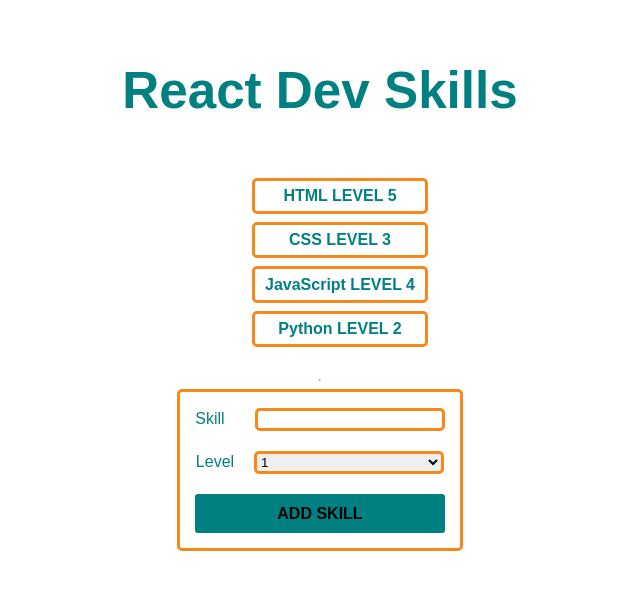
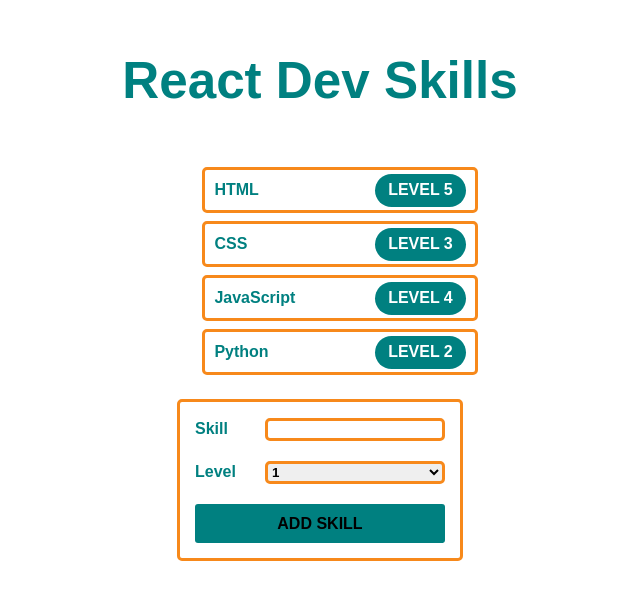
Before and after one commit to KeyNun95/react-dev-skills, a React (Vite) app: page / in a window 1280 px wide. Shown: the part 110-710 px from the top of the page, without its empty margins (320-960 px from the left). Built offline with nearby package versions, Linux system fonts and the light colour scheme.

Commit message:
css done

```diff
--- a/src/App.jsx
+++ b/src/App.jsx
@@ -17,7 +17,7 @@ function App() {
     <div className="App">
       <h1>React Dev Skills</h1>
       <SkillList skills={skills}/>
-      <hr />
+
       <NewSkillForm />
     </div>
   )
--- /dev/null
+++ b/src/Counter.jsx
@@ -0,0 +1,5 @@
+export default function Counter() {
+    return (
+        <div>World</div>
+    );
+}
--- a/src/NewSkillForm.css
+++ b/src/NewSkillForm.css
@@ -1,29 +1,44 @@
 form {
-    display: grid;
+    /* display: grid;
+    gap: 15px; */
+    text-align: left;
+    width: 250px;
+    font-weight: bold;
     padding: 15px;
     border: rgb(247, 137, 27) solid 3px;
     border-radius: 5px;
-    width: 250px;
+    align-items: justify;
 }
 
 .bar {
+    font-weight: bold;
     border: rgb(247, 137, 27) solid 3px;
     border-radius: 5px;
-    margin-left: 30px;
-    width: 180px;
+    margin-left: 37px;
+    width: 170px;
+    /* padding: 0.2rem; */
 }
 
 .dropdown {
+    font-weight: bold;
+    /* padding: 0.2rem; */
     border: rgb(247, 137, 27) solid 3px;
     border-radius: 5px;
-    margin-left: 20px;
-    width: 190px;
+    margin-left: 29px;
+    width: 180px;
     margin-top: 20px;
 }
 
 .button {
+    /* grid-column: span 2;
+    background-color: teal;
+    border: 0.2rem solid teal;
+    font-weight: bold;
+    padding: 0.2rem;
+    border-radius: 3px; */
     background-color: teal;
     font-weight: bold;
     margin-top: 20px;
     border-radius: 3px;
+    width: 250px;
 }
--- a/src/SkillListItem.css
+++ b/src/SkillListItem.css
@@ -1,4 +1,5 @@
 .devskill {
+    display: flex;
     justify-content: space-between;
     align-items: center;
     margin: 0.5rem;
@@ -9,6 +10,10 @@
     list-style: none;
 }
 
-.devskill > level {
-
+.devskill > .level {
+    background-color: teal;
+    color: white;
+    margin-left: 5rem;
+    padding: 0.3rem 0.8rem;
+    border-radius: 30px;
 }
--- a/src/SkillListItem.jsx
+++ b/src/SkillListItem.jsx
@@ -2,6 +2,6 @@ import "./SkillListItem.css";
 
 export default function SkillListItem({ skill }) {
     return (
-        <li className="devskill">{skill.name} LEVEL {skill.level}</li>
+        <li className="devskill">{skill.name}<span className="level">LEVEL {skill.level}</span></li>
     );
 }
```
